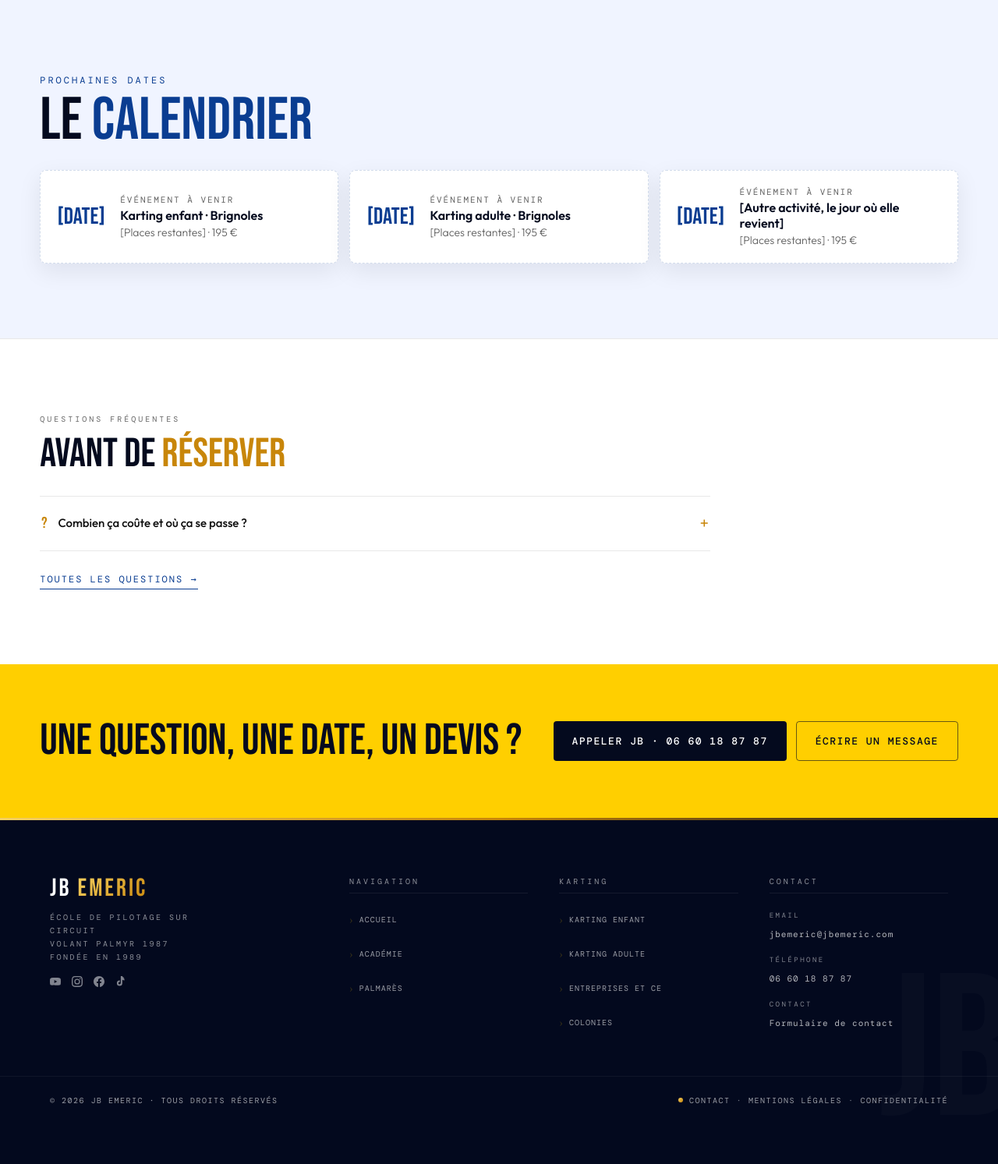
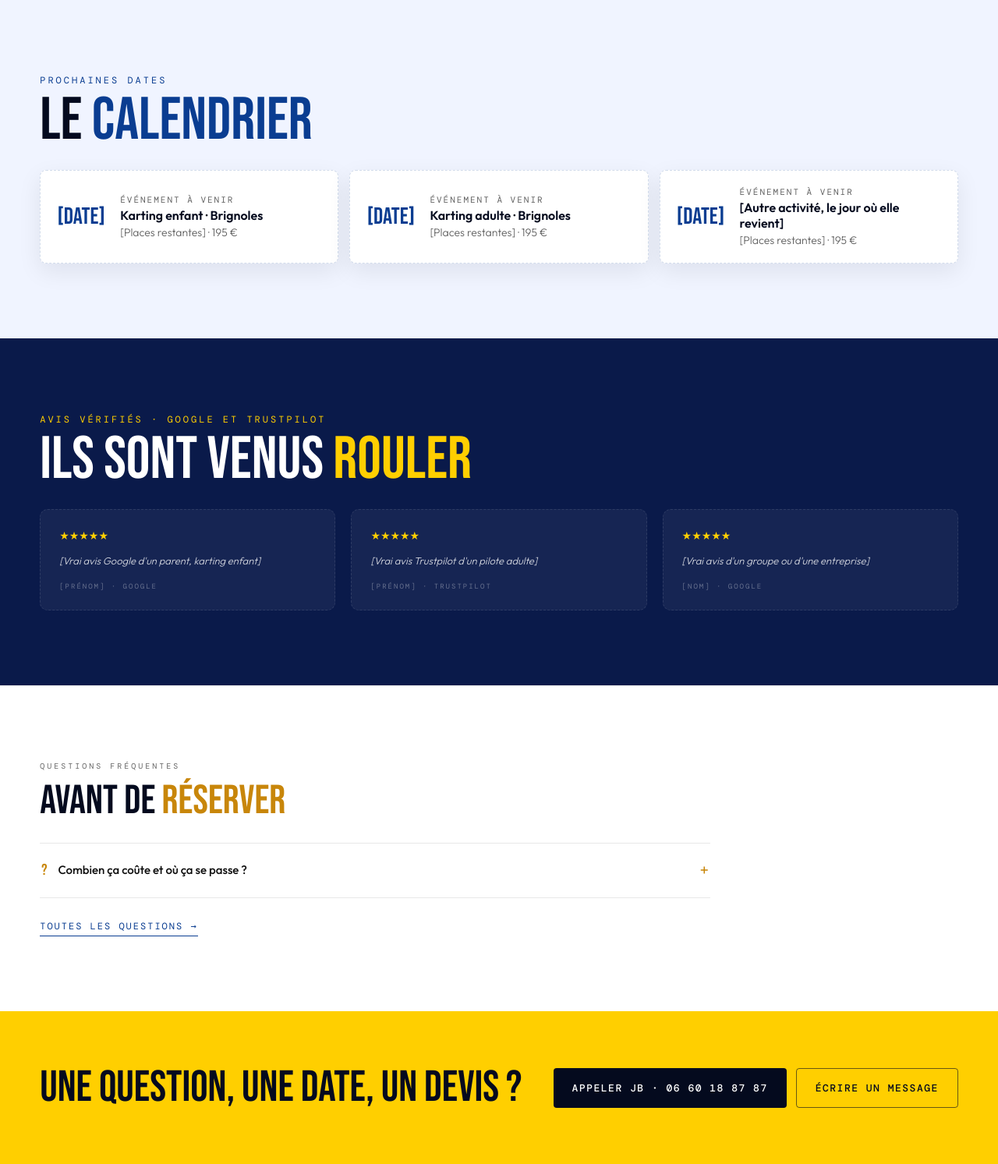
Before and after one commit to Yoemr/Jbemeric, a PHP site: page / in a window 1280 px wide. Shown: the part 1634-3127 px from the top of the page at 78% size. Before the commit the page ends 3050 px from the top, so only its background shows below. Run offline with PHP 8.4, Linux system fonts and the light colour scheme; some libraries are stand-ins or nearby versions.

Commit message:
Avis et playlists : cartes d'exemple comme sur la maquette
Les blocs avis de l'accueil et de l'Académie ne prennent que les avis
tagués academie (data-avis-tague) ; en attendant, des cartes d'exemple.

Co-Authored-By: Claude Opus 5.5 <noreply@anthropic.com>
Claude-Session: https://claude.ai/code/session_01JJusDMifs8RaWKXgqwnxfM

```diff
--- a/assets/css/avis.css
+++ b/assets/css/avis.css
@@ -117,3 +117,6 @@
 }
 
 .avis-lien a:hover { opacity: 1 }
+
+/* Carte d'exemple, en attendant les vrais avis (6 novembre 2026) */
+.av--exemple { border: 1px dashed var(--avis-filet) }
--- a/assets/css/index.css
+++ b/assets/css/index.css
@@ -818,3 +818,6 @@ a{text-decoration:none;color:inherit}
 .vit-appel-btns{display:flex;flex-wrap:wrap;gap:12px}
 .vit-appel .btn{font-size:13px;padding:16px 24px;border-radius:4px}
 .hero-title em{font-size:.72em;line-height:.95;margin-top:6px}
+.vit-avis.jbe-avis{padding:0;--avis-fond:#0a1a4a}
+.vit-avis .jbe-avis-in{max-width:1280px}
+.vit-avis .avis-list{margin-top:0}
--- a/assets/js/avis.js
+++ b/assets/js/avis.js
@@ -104,8 +104,14 @@
           var ses = a.tags || []
           return !ses.length || ses.indexOf(t) !== -1
         })
-        if (!pour.length) continue                   // idem, bloc par bloc
-        for (var k = 0; k < parTag[t].length; k++) remplir(parTag[t][k], pour)
+        // data-avis-tague : le bloc ne prend que les avis qui portent son tag.
+        // L'Académie et l'accueil attendent des avis karting ; les avis sans
+        // tag en base racontent des journées en voiture (6 novembre 2026).
+        var tagues = lignes.filter(function (a) { return (a.tags || []).indexOf(t) !== -1 })
+        for (var k = 0; k < parTag[t].length; k++) {
+          var lot = parTag[t][k].hasAttribute('data-avis-tague') ? tagues : pour
+          if (lot.length) remplir(parTag[t][k], lot)   // sinon le filet reste
+        }
       }
     })
     .catch(function () { /* le HTML de la page fait office de filet */ })
--- a/index.html
+++ b/index.html
@@ -9,6 +9,7 @@
   <link rel="stylesheet" href="assets/css/index.css">
   <link rel="stylesheet" href="assets/css/dates.css">
   <link rel="stylesheet" href="assets/css/faq.css">
+  <link rel="stylesheet" href="assets/css/avis.css">
 <title>JB EMERIC · École de karting enfant et adulte · Depuis 1989</title>
   <meta name="description" content="Karting enfant dès 7 ans et karting adulte, du premier tour au niveau compétition. Encadré par Jean-Baptiste Emeric, vainqueur du Volant Palmyr 1987, au circuit de Brignoles.">
   <meta property="og:title" content="JB EMERIC · École de karting enfant et adulte · Depuis 1989">
@@ -129,16 +130,32 @@
   </div>
 </section>
 
-<!-- ═══ AVIS : masqués avec les Événements, comme sur l'Académie. Les trois
-     avis en base racontent des journées en voiture. À réafficher avec les
-     avis karting de Google et Trustpilot. -->
-<section class="vit-avis jbe-avis" id="avis-accueil" data-avis="accueil" data-route="evenements">
+<!-- ═══ AVIS : les avis karting tagués « academie » (avis.js). En attendant
+     l'import de Google et Trustpilot, des cartes d'exemple comme sur la
+     maquette. -->
+<section class="vit-avis jbe-avis" id="avis-accueil" data-avis="academie" data-avis-tague>
   <div class="vit-in jbe-avis-in">
     <div class="vit-tete">
-      <div class="vit-kicker">Avis vérifiés</div>
+      <div class="vit-kicker">Avis vérifiés · Google et Trustpilot</div>
       <h2 class="vit-titre">Ils sont venus <em>rouler</em></h2>
     </div>
-    <div class="avis-list"></div>
+    <div class="avis-list">
+      <div class="av av--exemple">
+        <div class="av-note">★★★★★</div>
+        <p class="av-texte">[Vrai avis Google d'un parent, karting enfant]</p>
+        <div class="av-source">[Prénom] · Google</div>
+      </div>
+      <div class="av av--exemple">
+        <div class="av-note">★★★★★</div>
+        <p class="av-texte">[Vrai avis Trustpilot d'un pilote adulte]</p>
+        <div class="av-source">[Prénom] · Trustpilot</div>
+      </div>
+      <div class="av av--exemple">
+        <div class="av-note">★★★★★</div>
+        <p class="av-texte">[Vrai avis d'un groupe ou d'une entreprise]</p>
+        <div class="av-source">[Nom] · Google</div>
+      </div>
+    </div>
   </div>
 </section>
 
```
Also changed, not shown: academie.html (+19 -14 lines), assets/css/videos.css (+9 -0 lines), docs/06-decisions.md (+1 -1 lines), docs/08-plus-tard.md (+1 -1 lines).
